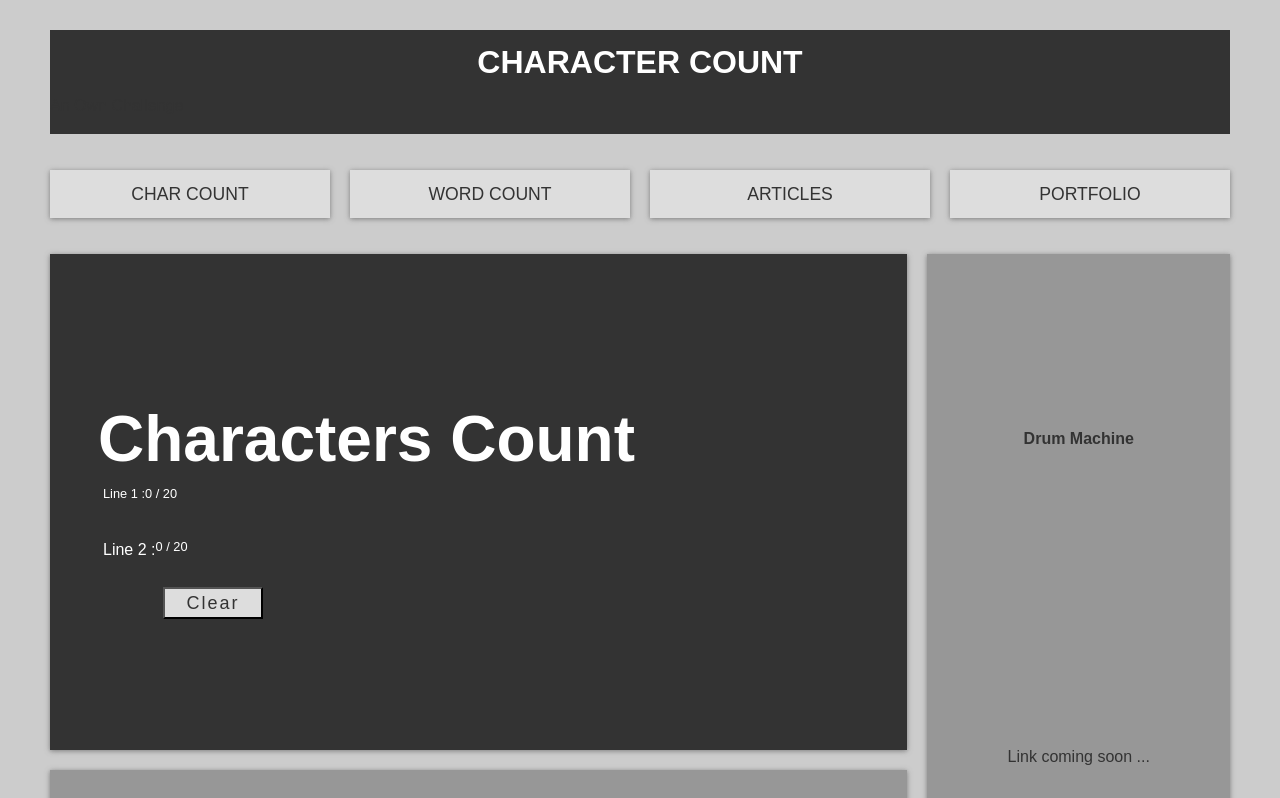
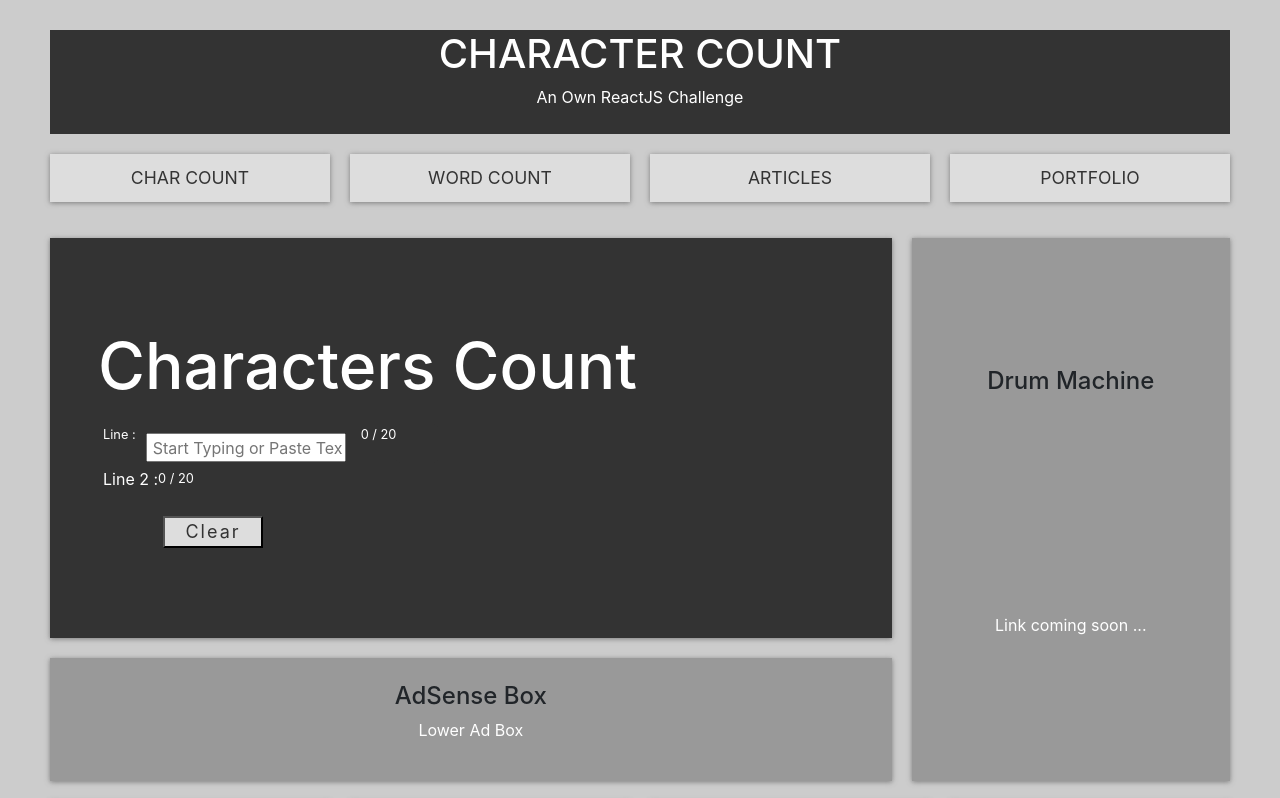
Before and after one commit to ericrkock/Character-Count, a React app: page / in a window 1280 px wide. Shown: the top 798 px of the page. Built offline with nearby package versions, Linux system fonts and the light colour scheme.

Commit message:
Some small updates

```diff
--- a/package.json
+++ b/package.json
@@ -3,6 +3,7 @@
   "version": "0.1.0",
   "private": true,
   "dependencies": {
+    "bootstrap": "^4.3.1",
     "react": "^16.9.0",
     "react-dom": "^16.9.0",
     "react-scripts": "3.1.1"
--- a/public/index.html
+++ b/public/index.html
@@ -8,6 +8,7 @@
     <meta name="description" content="Web site created using create-react-app" />
     <link rel="apple-touch-icon" href="logo192.png" />
     <link rel="manifest" href="%PUBLIC_URL%/manifest.json" />
+    <link rel="stylesheet" href="https://maxcdn.bootstrapcdn.com/bootstrap/4.0.0/css/bootstrap.min.css" integrity="sha384-Gn5384xqQ1aoWXA+058RXPxPg6fy4IWvTNh0E263XmFcJlSAwiGgFAW/dAiS6JXm" crossorigin="anonymous">
     <title>Character Count</title>
   </head>
   <body>
--- /dev/null
+++ b/src/components/LineCount.js
@@ -0,0 +1,25 @@
+import React from 'react';
+import Button from "react-bootstrap/Button";
+
+class LineCount extends React.Component {
+   render() {
+      return (
+         <div>
+            <div className="line">
+               <p className="line-div">Line :</p>
+               <input
+                  type="text"
+                  id="box1"
+                  className="input-box"
+                  onkeyup="countChars1(this)"
+                  placeholder="Start Typing or Paste Text"
+               />
+               <p id="charNum1" >0 / 20</p>
+               <Button variant="warning" ></Button>
+            </div>
+         </div>
+      );
+   }
+}
+
+export default LineCount;
--- a/src/index.css
+++ b/src/index.css
@@ -3,8 +3,9 @@
    --primary: #ddd;
    --dark: #333;
    --light: #fff;
-   --wrong: rgb(245, 92, 92);
-   --adbox: rgb(151, 151, 151);
+   --body: #ccc;
+   --wrong: crimson;
+   --adbox: #999;
    --shadow: 0 1px 5px rgba(104, 104, 104, 0.8);
 }
 
@@ -16,7 +17,7 @@ html {
 
 body {
    margin: 30px 50px;
-   background: #ccc;
+   background: var(--body);
    line-height: 1.4rem;
 }
 
@@ -51,11 +52,12 @@ img {
    background: var(--dark);
 }
 
-.top-banner h1 {
+.top-banner h1, p {
    text-align: center;
    color: var(--light);
    padding: auto;
 }
+
 
 /* Navigation */
 .main-nav ul {
--- a/src/index.js
+++ b/src/index.js
@@ -1,8 +1,15 @@
 import React from 'react';
 import ReactDOM from 'react-dom';
 import "./index.css";
+import LineCount from "./components/LineCount";
 
 class CharacterCounter extends React.Component {
+   constructor(props) {
+      super(props);
+      this.state = {
+         maxLineCount: 0
+      }
+   }
    render() {
       return (
          <div>
@@ -11,7 +18,7 @@ class CharacterCounter extends React.Component {
                {/*-- Top Banner --*/}
                <div className="top-banner">
                   <h1>CHARACTER COUNT</h1>
-                  <p>An Own Challenge</p>
+                  <p>An Own ReactJS Challenge</p>
                   <div id="screen-res"></div>
                </div>
                {/*-- Navigation --*/}
@@ -30,11 +37,7 @@ class CharacterCounter extends React.Component {
 
                      <h1>Characters Count</h1>
                      <div>
-                        <div className="line">
-                           <p className="line-div">Line 1 :</p>
-                           {/*<input id="box1" className="input-box" onkeyup="countChars1(this)" placeholder="Start Typing or Paste Text">*/}
-                           <p id="charNum1" >0 / 20</p>
-                        </div>
+                        <LineCount />
                      </div>
                      <div>
                         <div className="line">
```
Also changed, not shown: 1 other file.
